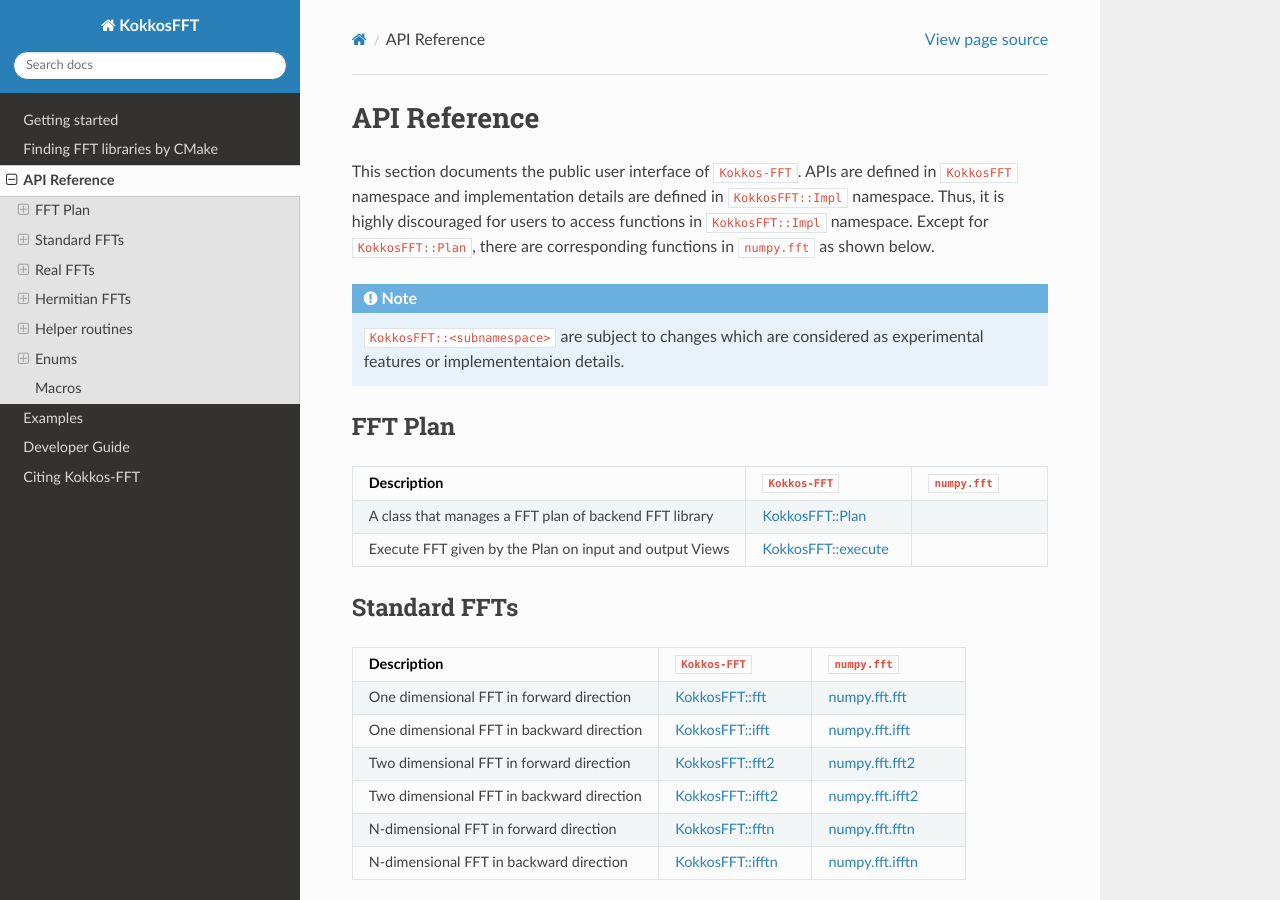
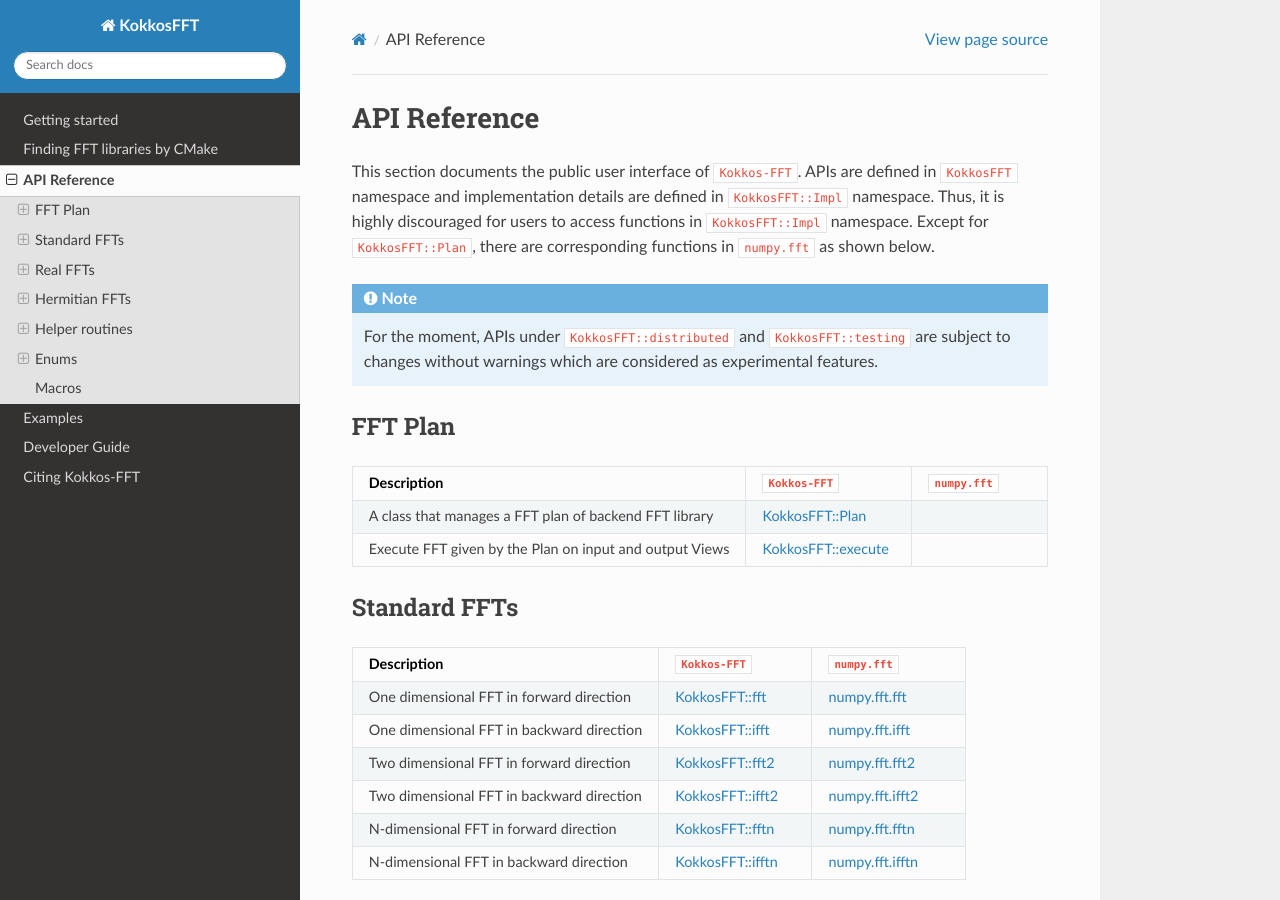
Before and after one commit to kokkos/kokkos-fft, a Sphinx documentation site: the page built from docs/api_reference.rst, in a window 1280 px wide and 900 px high. Built offline with Sphinx 7.4.7 and the Read the Docs theme 3.1.0, drawn with Linux system fonts in a browser that asks for light colours.

Commit message:
update warnings based on review

```diff
--- a/docs/api_reference.rst
+++ b/docs/api_reference.rst
@@ -14,7 +14,7 @@ Except for ``KokkosFFT::Plan``, there are corresponding functions in ``numpy.fft
 
 .. note::
 
-   ``KokkosFFT::<subnamespace>`` are subject to changes which are considered as experimental features or implemententaion details.
+   For the moment, APIs under ``KokkosFFT::distributed`` and ``KokkosFFT::testing`` are subject to changes without warnings which are considered as experimental features.
 
 FFT Plan
 --------
```
